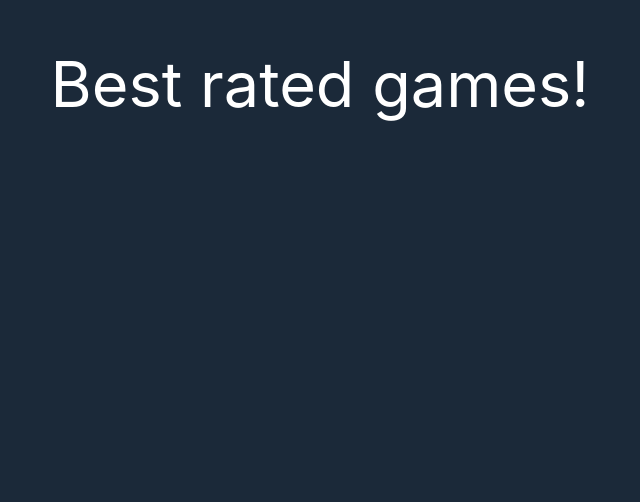
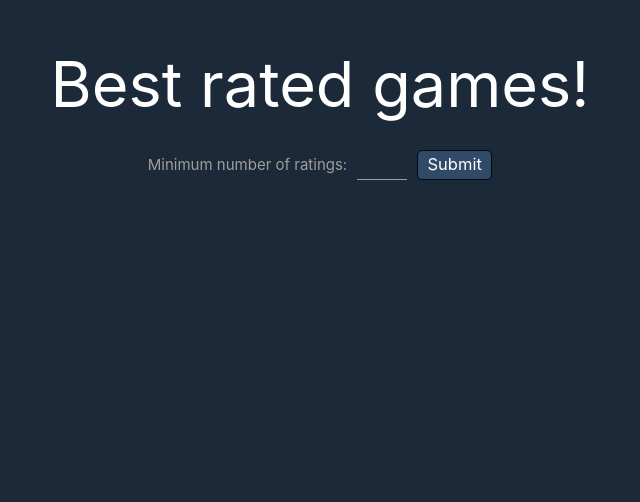
Before and after one commit to MatheusFinatto/projeto-entregador-5, a Flask app: page /top-games in a window 1280 px wide. Shown: the part 64-566 px from the top of the page, without its empty margins (320-960 px from the left). Run offline with Flask 2, Linux system fonts and the light colour scheme; data that the repository does not hold is empty.

Commit message:
feat: added a user input for deciding the min number of reviews on best games page

```diff
--- a/app.py
+++ b/app.py
@@ -1,11 +1,38 @@
-from flask import Flask
-from routes_functions import top_games, index
+from flask import Flask, render_template, jsonify, request
+import requests
 
 app = Flask(__name__)
 
-app.add_url_rule('/top-games', view_func=top_games.top_games)
-app.add_url_rule('/', view_func=index.index)
+HEADERS = {
+    'Client-ID': 'tvpgyurlv8vc88kd9dzum9s0ldlbf2',
+    'Authorization': 'Bearer f1fzl61lle5vii2zwca6x2ghswne5z',
+    'Content-Type': 'application/json',
+}
+
+
+@app.route('/top-games')
+def top_games():
+    rating_count = request.args.get('rating_count', default=1000, type=int)
+    url = 'https://api.igdb.com/v4/games'
+    data = f'fields name, cover.url, rating, rating_count; where rating != null & rating_count != null & rating_count > {rating_count}; sort rating desc; limit 50;'
+    headers = HEADERS
+    response = requests.post(url, headers=headers, data=data)
+    newJson = []
+    if response.ok:
+        # response.json() é um array de objetos (url de imagens)
+        newJson = {"data": response.json().copy()}
+        for i in range(len(response.json())):
+            newJson["data"][i]['cover']["url"] = response.json(
+            )[i]['cover']["url"].replace("t_thumb", "t_1080p")
+        return render_template('top-games.html', newJson=newJson)
+    else:
+        return jsonify({'error': 'Failed to retrieve game cover.'}), response.status_code
+
+
+@app.route('/')
+def index():
+    return render_template('index.html')
 
 
 if __name__ == '__main__':
-    app.run(use_reloader=True)
+    app.run(debug=True, use_reloader=True)
--- a/routes_functions/index.py
+++ /dev/null
@@ -1,6 +0,0 @@
-
-from flask import render_template
-
-
-def index():
-    return render_template('index.html')
--- a/routes_functions/top_games.py
+++ /dev/null
@@ -1,25 +0,0 @@
-from flask import jsonify, render_template
-import requests
-
-HEADERS = {
-    'Client-ID': 'tvpgyurlv8vc88kd9dzum9s0ldlbf2',
-    'Authorization': 'Bearer f1fzl61lle5vii2zwca6x2ghswne5z',
-    'Content-Type': 'application/json',
-}
-
-
-def top_games():
-    url = 'https://api.igdb.com/v4/games'
-    data = f'fields name, cover.url, rating, rating_count; where rating != null & rating_count != null & rating_count > 1000; sort rating desc; limit 50;'
-    headers = HEADERS
-    response = requests.post(url, headers=headers, data=data)
-    newJson = []
-    if response.ok:
-        # response.json() é um array de objetos (url de imagens)
-        newJson = {"data": response.json().copy()}
-        for i in range(len(response.json())):
-            newJson["data"][i]['cover']["url"] = response.json(
-            )[i]['cover']["url"].replace("t_thumb", "t_1080p")
-        return render_template('top-games.html', newJson=newJson)
-    else:
-        return jsonify({'error': 'Failed to retrieve game cover.'}), response.status_code
--- a/static/styles/cards.css
+++ b/static/styles/cards.css
@@ -2,6 +2,41 @@
   color: white;
   text-align: center;
   margin: 2rem;
+  margin-bottom: 0;
+}
+
+#rating_count_form {
+  display: flex;
+  flex-direction: row;
+  justify-content: center;
+  align-items: center;
+  margin: 30px 0;
+}
+
+#rating_count_form label {
+  font-size: 1rem;
+}
+#rating_count_form input {
+  color: white;
+  width: 50px;
+  margin: 0 10px;
+  font-size: 1rem;
+  text-align: center;
+  height: 2rem;
+}
+#rating_count_form button {
+  background-color: #304a67;
+  border: 1px solid #000811;
+  color: white;
+  border-radius: 5px;
+  font-size: 1.1rem;
+  display: flex;
+  align-items: center;
+  justify-content: center;
+  cursor: pointer;
+  transition: 0.5s;
+  height: 2rem;
+  width: 5rem;
 }
 
 .container {
--- a/static/styles/index.css
+++ b/static/styles/index.css
@@ -13,3 +13,9 @@ html {
   width: 100%;
   max-width: 100%;
 }
+
+input::-webkit-outer-spin-button,
+input::-webkit-inner-spin-button {
+  -webkit-appearance: none;
+  margin: 0;
+}
--- a/templates/top-games.html
+++ b/templates/top-games.html
@@ -3,6 +3,12 @@ block content %}
 
 <div class="container">
   <h1 class="title">Best rated games!</h1>
+
+  <form id="rating_count_form" action="/top-games" method="get">
+    <label for="rating_count">Minimum number of ratings:</label>
+    <input type="number" id="rating_count" name="rating_count" value="{{ rating_count }}">
+    <button type="submit">Submit</button>
+  </form>
 
   <section class="games-container">
     {% for item in newJson["data"] %}
```
